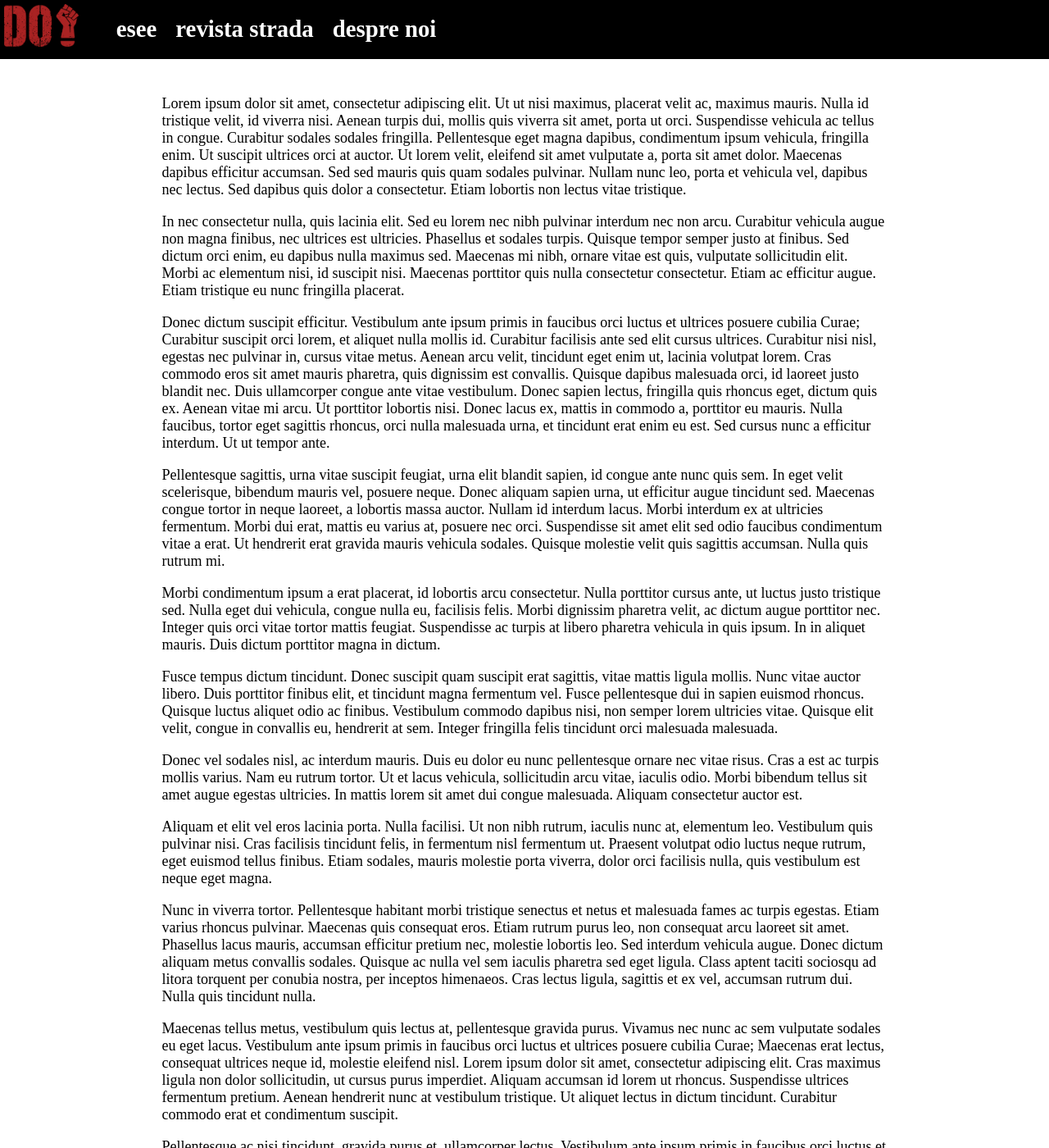
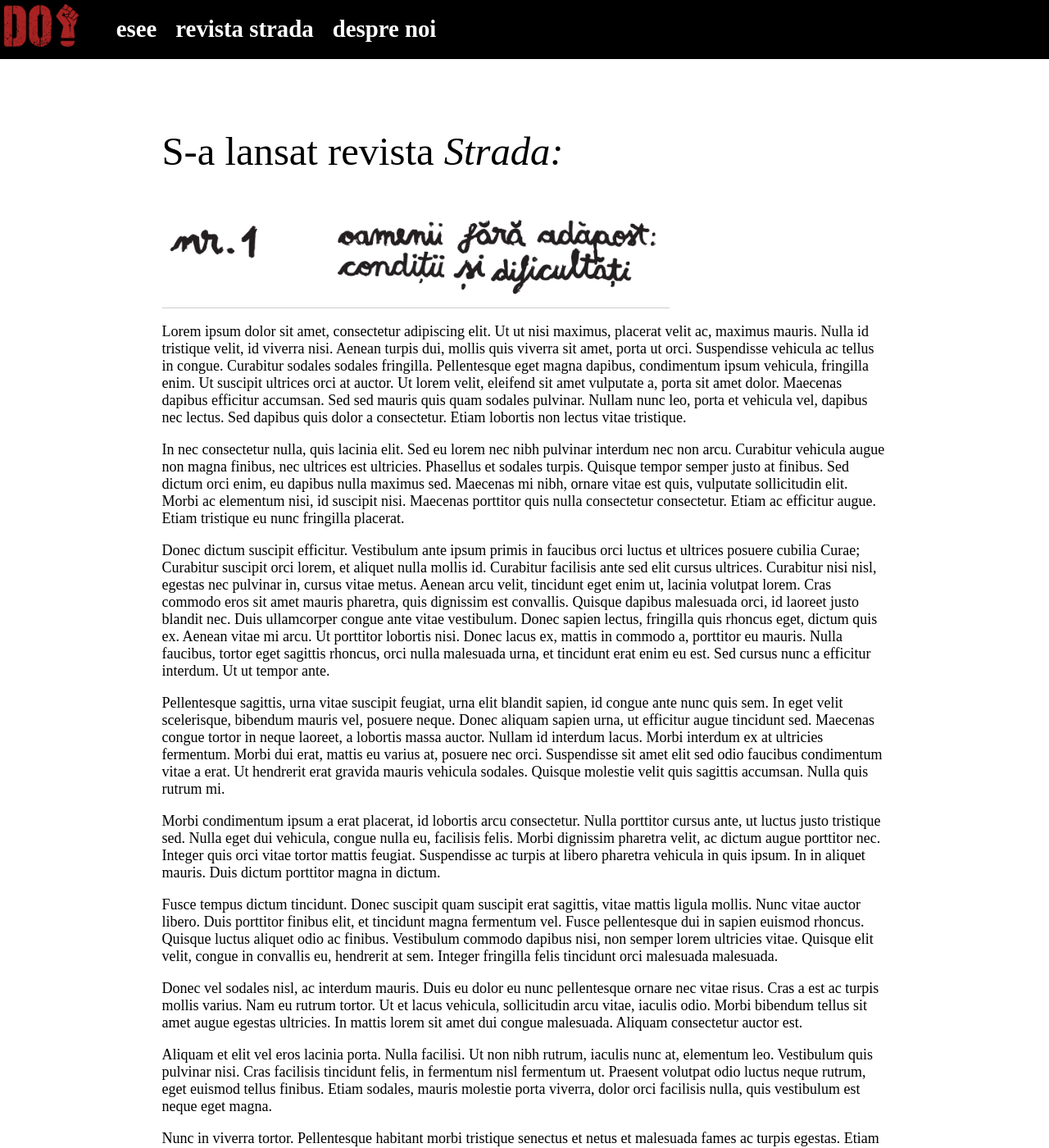
Before and after one commit to dreptul-la-oras/dreptul-la-oras.github.io, a Jekyll site: the page built from index.md, in a window 1280 px wide and 1400 px high. Shown: the whole window at 82% size. Built offline with Jekyll 4.4.1, drawn with Linux system fonts in a browser that asks for light colours.

Commit message:
Add news banner

```diff
--- a/_config.yml
+++ b/_config.yml
@@ -26,6 +26,7 @@ css:
   - /assets/css/base.css
   - /assets/css/header_floating.css
   - /assets/css/footer_absolute.css
+  - /assets/css/strada_latest.css
 
 # Build settings
 markdown: kramdown
--- /dev/null
+++ b/_includes/latest.html
@@ -0,0 +1,8 @@
+<div class="latestStrada">
+    <p>
+        S-a lansat revista <em>Strada:</em>
+    </p>
+    <a href="{{ site.url }}/strada.html">
+        <img src="{{ site.url }}{{ site.path_img }}/strada/issue_01/strada_01_title.png">
+    </a>
+</div>
--- /dev/null
+++ b/assets/css/strada_latest.css
@@ -0,0 +1,20 @@
+.latestStrada {
+    margin-top: 5px;
+    padding-top: 5px;
+    margin-bottom: 5px;
+    padding-bottom: 7px;
+}
+
+.latestStrada img {
+    width: 70%;
+}
+
+.latestStrada p {
+    font-size: 2.7em;
+}
+
+.latestStrada a {
+    border-bottom: 1px solid #ccc;
+    padding-bottom: 7px;
+    margin-bottom: 5px;
+}
--- a/index.md
+++ b/index.md
@@ -2,6 +2,8 @@
 layout: main
 description: "Un grup din Timișoara, de analiză critică și acțiune directă, care luptă împotriva discriminării și inegalității sociale și economice."
 ---
+
+{% include latest.html %}
 
 Lorem ipsum dolor sit amet, consectetur adipiscing elit. Ut ut nisi maximus, placerat velit ac, maximus mauris. Nulla id tristique velit, id viverra nisi. Aenean turpis dui, mollis quis viverra sit amet, porta ut orci. Suspendisse vehicula ac tellus in congue. Curabitur sodales sodales fringilla. Pellentesque eget magna dapibus, condimentum ipsum vehicula, fringilla enim. Ut suscipit ultrices orci at auctor. Ut lorem velit, eleifend sit amet vulputate a, porta sit amet dolor. Maecenas dapibus efficitur accumsan. Sed sed mauris quis quam sodales pulvinar. Nullam nunc leo, porta et vehicula vel, dapibus nec lectus. Sed dapibus quis dolor a consectetur. Etiam lobortis non lectus vitae tristique.
 
```
Also changed, not shown: pages/about.md (+2 -0 lines), pages/essay.md (+1 -0 lines), assets/css/strada_title.css (line endings or trailing spaces).
